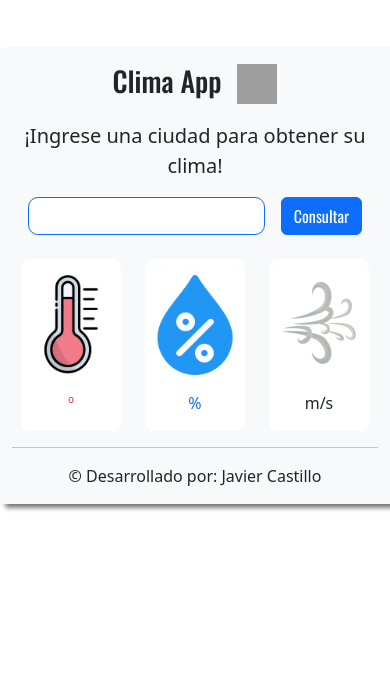
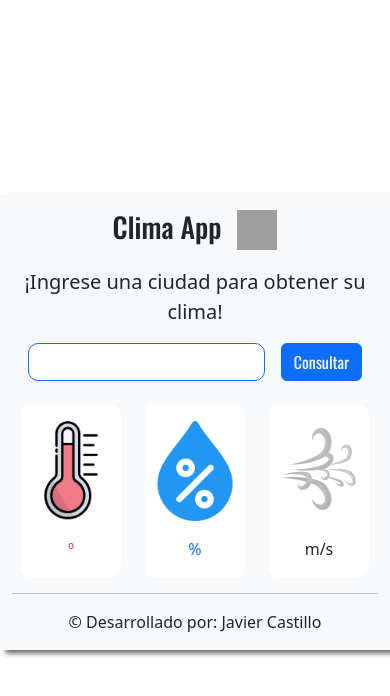
Before and after one commit to javicasstillo/appClima, a React (Vite) app: page / in a window 390 px wide. Shown: the top 696 px of the page. Built offline with nearby package versions, Linux system fonts and the light colour scheme; grey boxes are pictures that could not be loaded.

Commit message:
se corrige de nuevo altura

```diff
--- a/src/App.css
+++ b/src/App.css
@@ -41,9 +41,3 @@ input{
 .titulo{
   font-family: "Oswald";
 }
-
-@media (max-width: 768px) {
-  main {
-    height: 100%;
-  }
-}
```
